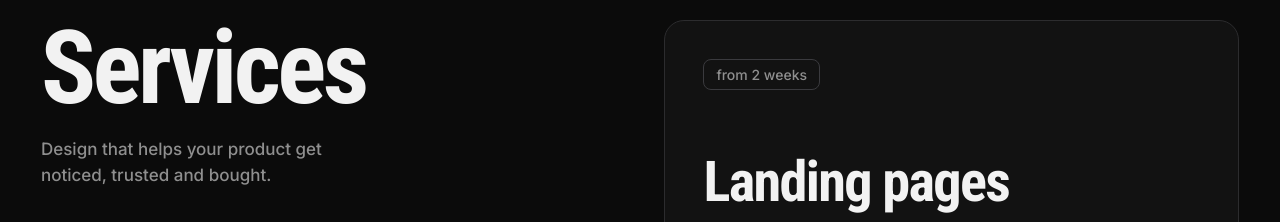
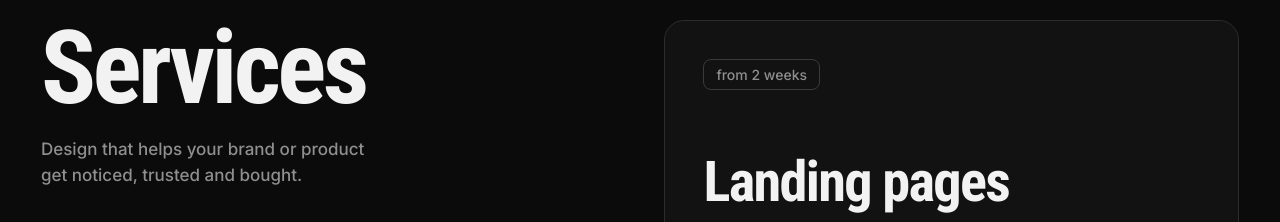
Before and after one commit to skurskaliia-lab/Portfolio, a plain HTML site: page index.html in a window 1280 px wide. Shown: the part 6300-6522 px from the top of the page. Drawn offline with nearby package versions, Linux system fonts and the light colour scheme.

Commit message:
Update Services lead text
Co-Authored-By: Claude Opus 5.5 <noreply@anthropic.com>
Claude-Session: https://claude.ai/code/session_01TbRCktMxvC13FXDJUsqNUo

```diff
--- a/index.html
+++ b/index.html
@@ -112,7 +112,7 @@
     <section class="services" id="services" aria-labelledby="services-title">
       <div class="services__aside">
         <h2 class="services__title" id="services-title">Services</h2>
-        <p class="services__lead" data-placeholder>Design that helps your product get noticed, trusted and bought.</p>
+        <p class="services__lead">Design that helps your brand or product get noticed, trusted and bought.</p>
       </div>
 
       <!-- Handwritten note: written out as you scroll through Services (main.js) -->
```
